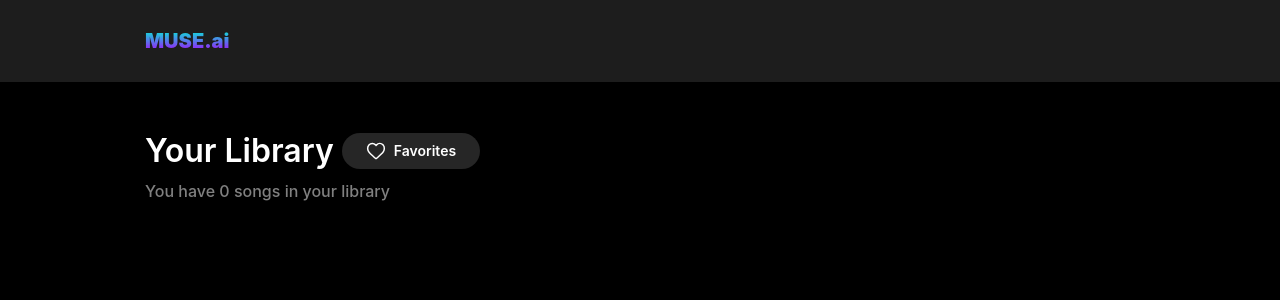
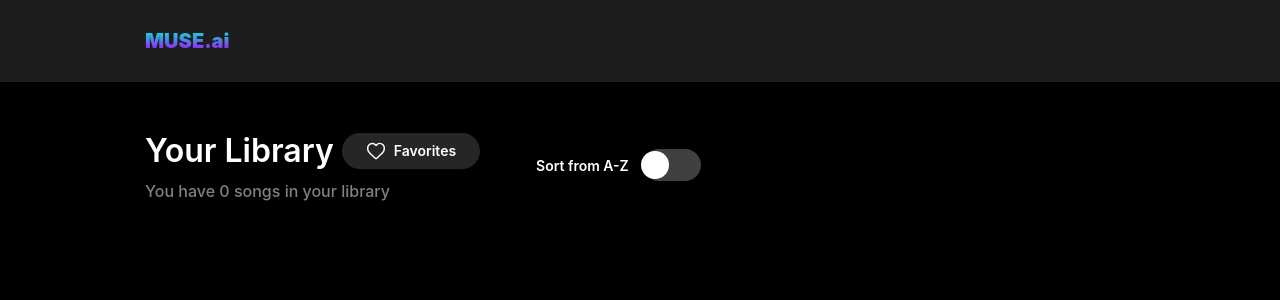
Before and after one commit to gabrielduumont/music-ai-test, a Next.js app: page / in a window 1280 px wide. Shown: the top 300 px of the page. Built offline with nearby package versions, Linux system fonts and the light colour scheme.

Commit message:
Added toggle switch component

```diff
--- /dev/null
+++ b/components/Buttons/ToggleButton/Switch.tsx
@@ -0,0 +1,46 @@
+import styles from './styles.module.scss';
+import clsx from 'clsx';
+
+type SwitchProps = {
+  checked?: boolean;
+};
+
+export default function Switch({ checked }: SwitchProps) {
+  return (
+    <div
+      className={clsx(styles['switch-container'], {
+        [styles.checked]: checked,
+        [styles.unchecked]: !checked,
+      })}
+    >
+      <svg
+        className={styles['switch-background']}
+        xmlns="http://www.w3.org/2000/svg"
+        width="60"
+        height="38"
+        viewBox="0 0 60 38"
+        fill="none"
+      >
+        <path
+          d={
+            checked
+              ? 'M0 16C0 7.16344 7.16344 0 16 0H42C50.8366 0 58 7.16344 58 16C58 24.8366 50.8366 32 42 32H16C7.16345 32 0 24.8366 0 16Z'
+              : 'M2 16C2 7.16344 9.16344 0 18 0H44C52.8366 0 60 7.16344 60 16C60 24.8366 52.8366 32 44 32H18C9.16345 32 2 24.8366 2 16Z'
+          }
+          fill={checked ? '#00DAE8' : 'rgba(255, 255, 255, 0.25)'}
+        />
+      </svg>
+      <svg
+        className={styles['switch-knob']}
+        xmlns="http://www.w3.org/2000/svg"
+        width="28"
+        height="28"
+        viewBox="0 0 28 28"
+        fill="none"
+        style={{ transform: checked ? 'translateX(32px)' : 'translateX(0)' }}
+      >
+        <rect width="28" height="28" rx="14" fill="white" />
+      </svg>
+    </div>
+  );
+}
--- /dev/null
+++ b/components/Buttons/ToggleButton/index.tsx
@@ -0,0 +1,36 @@
+import { useState } from 'react';
+import styles from './styles.module.scss';
+import Switch from './Switch';
+
+type ToggleButtonProps = {
+  disabled?: boolean;
+  onClick?: (toggled: boolean) => void;
+  label?: string;
+};
+
+export default function ToggleButton({
+  disabled,
+  onClick,
+  label,
+}: ToggleButtonProps) {
+  const [isToggled, setIsToggled] = useState(false);
+
+  const onButtonClick = () => {
+    if (disabled) return;
+
+    const newValue = !isToggled;
+    onClick?.(newValue);
+    setIsToggled(newValue);
+  };
+
+  return (
+    <div
+      className={styles.container}
+      data-disabled={disabled}
+      onClick={onButtonClick}
+    >
+      {label && <p className={styles.label}>{label}</p>}
+      <Switch checked={isToggled} />
+    </div>
+  );
+}
--- /dev/null
+++ b/components/Buttons/ToggleButton/styles.module.scss
@@ -0,0 +1,72 @@
+@import '@app/styles/colors.scss';
+@keyframes switchOn {
+  0% {
+    transform: translateX(0);
+  }
+  100% {
+    transform: translateX(32px);
+  }
+}
+
+@keyframes switchOff {
+  0% {
+    transform: translateX(32px);
+  }
+  100% {
+    transform: translateX(0);
+  }
+}
+
+.switch-container {
+  position: relative;
+  width: 60px;
+  height: 38px;
+}
+
+.switch-background {
+  position: absolute;
+  top: 0;
+  left: 0;
+  width: 100%;
+  height: 100%;
+  transition: fill 0.25s cubic-bezier(0.075, 0.82, 0.165, 1);
+}
+
+.switch-knob {
+  position: absolute;
+  top: 2px;
+  transition: transform 0.25s cubic-bezier(0.075, 0.82, 0.165, 1);
+}
+
+.checked .switch-knob {
+  animation: switchOn 0.25s forwards cubic-bezier(0.075, 0.82, 0.165, 1);
+}
+
+.unchecked .switch-knob {
+  animation: switchOff 0.25s forwards cubic-bezier(0.075, 0.82, 0.165, 1);
+}
+
+.container {
+  display: inline-flex;
+  height: 36px;
+  padding: 0px 24px;
+  justify-content: center;
+  align-items: center;
+  gap: 12px;
+  flex-shrink: 0;
+  flex-wrap: wrap;
+  border-radius: 100px;
+  cursor: pointer;
+
+  &[data-disabled='true'] {
+    cursor: not-allowed !important;
+  }
+}
+
+.label {
+  font-size: 14px;
+  font-style: normal;
+  font-weight: 600;
+  color: $color-white;
+  padding-bottom: 4px;
+}
--- a/components/UserLibraryInfo/index.tsx
+++ b/components/UserLibraryInfo/index.tsx
@@ -1,3 +1,4 @@
+import ToggleButton from '@app/components/Buttons/ToggleButton';
 import LibraryDescription from './LibraryDescription';
 import styles from './styles.module.scss';
 
@@ -9,7 +10,7 @@ export default function UserLibraryInfo({ totalSongs }: UserLibraryInfoProps) {
   return (
     <div className={styles.container}>
       <LibraryDescription totalSongs={totalSongs} />
-      <div>ALPHA_SORT</div>
+      <ToggleButton label="Sort from A-Z" />
       <div>SEARCH</div>
     </div>
   );
--- a/package.json
+++ b/package.json
@@ -14,6 +14,7 @@
     "prepare": "husky install"
   },
   "dependencies": {
+    "clsx": "^2.1.1",
     "next": "latest",
     "react": "18.2.0",
     "react-dom": "18.2.0",
```
